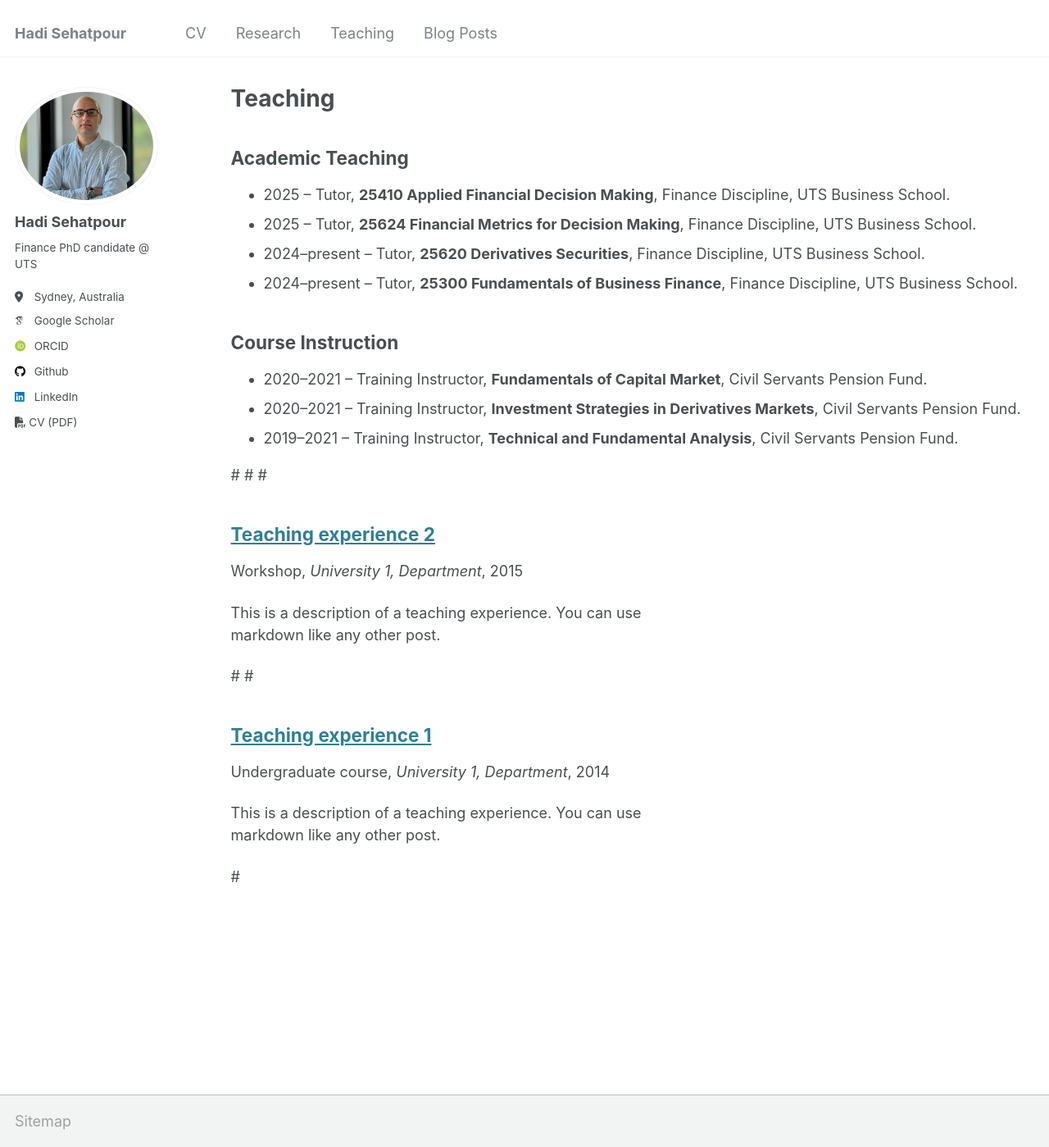
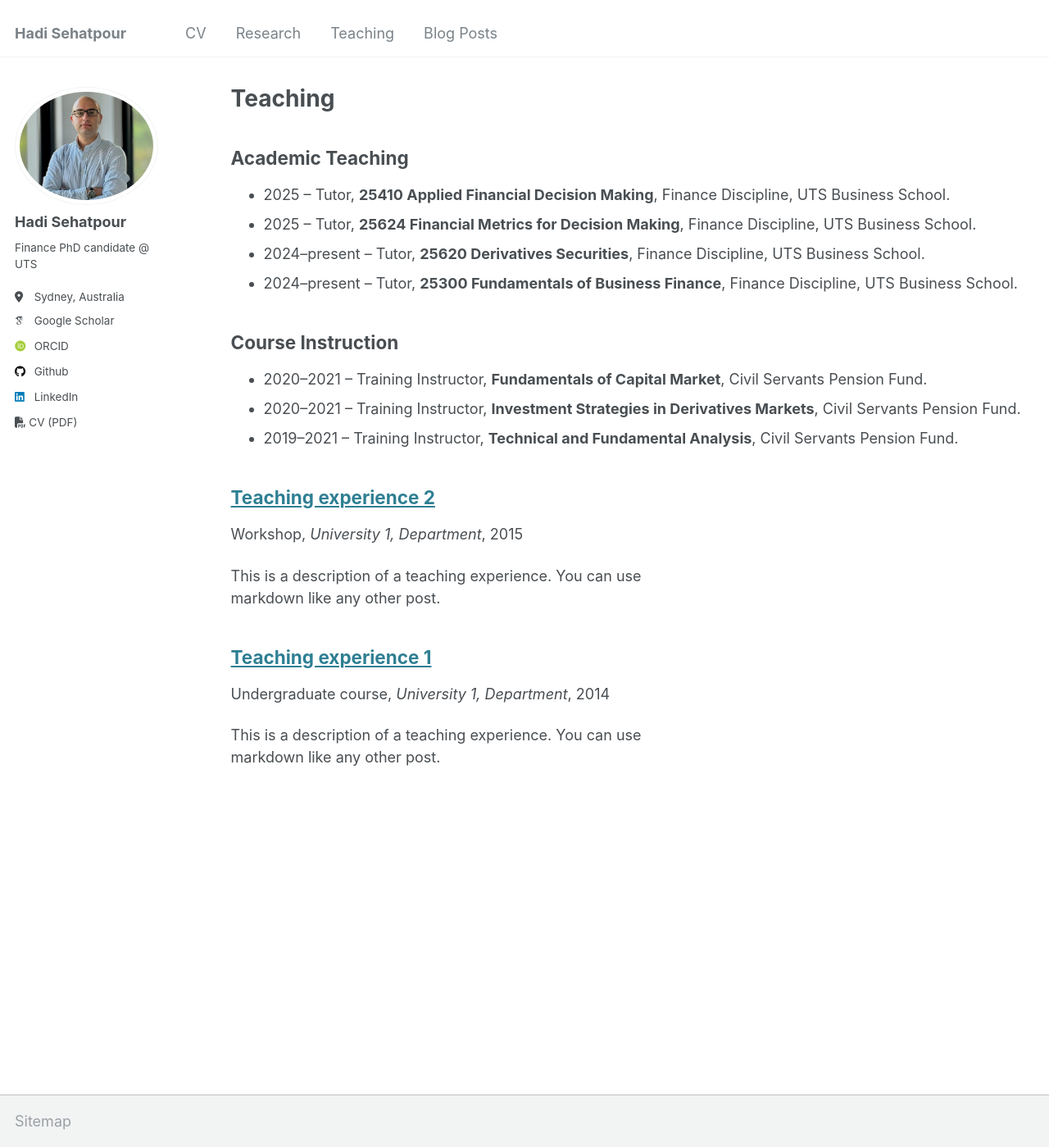
Before and after one commit to hadisehatpour/hadisehatpour.github.io, a Jekyll site: the page built from _pages/teaching.html, in a window 1280 px wide and 1399 px high. Shown: the whole window at 82% size. Built offline with Jekyll 4.4.1, drawn with Linux system fonts in a browser that asks for light colours; some web fonts are replaced.

```diff
--- a/_pages/teaching.html
+++ b/_pages/teaching.html
@@ -41,8 +41,8 @@ author_profile: true
   </li>
 </ul>
 
-#{% include base_path %}
+{% include base_path %}
 
-#{% for post in site.teaching reversed %}
-#  {% include archive-single.html %}
-#{% endfor %}
+{% for post in site.teaching reversed %}
+  {% include archive-single.html %}
+{% endfor %}
```
